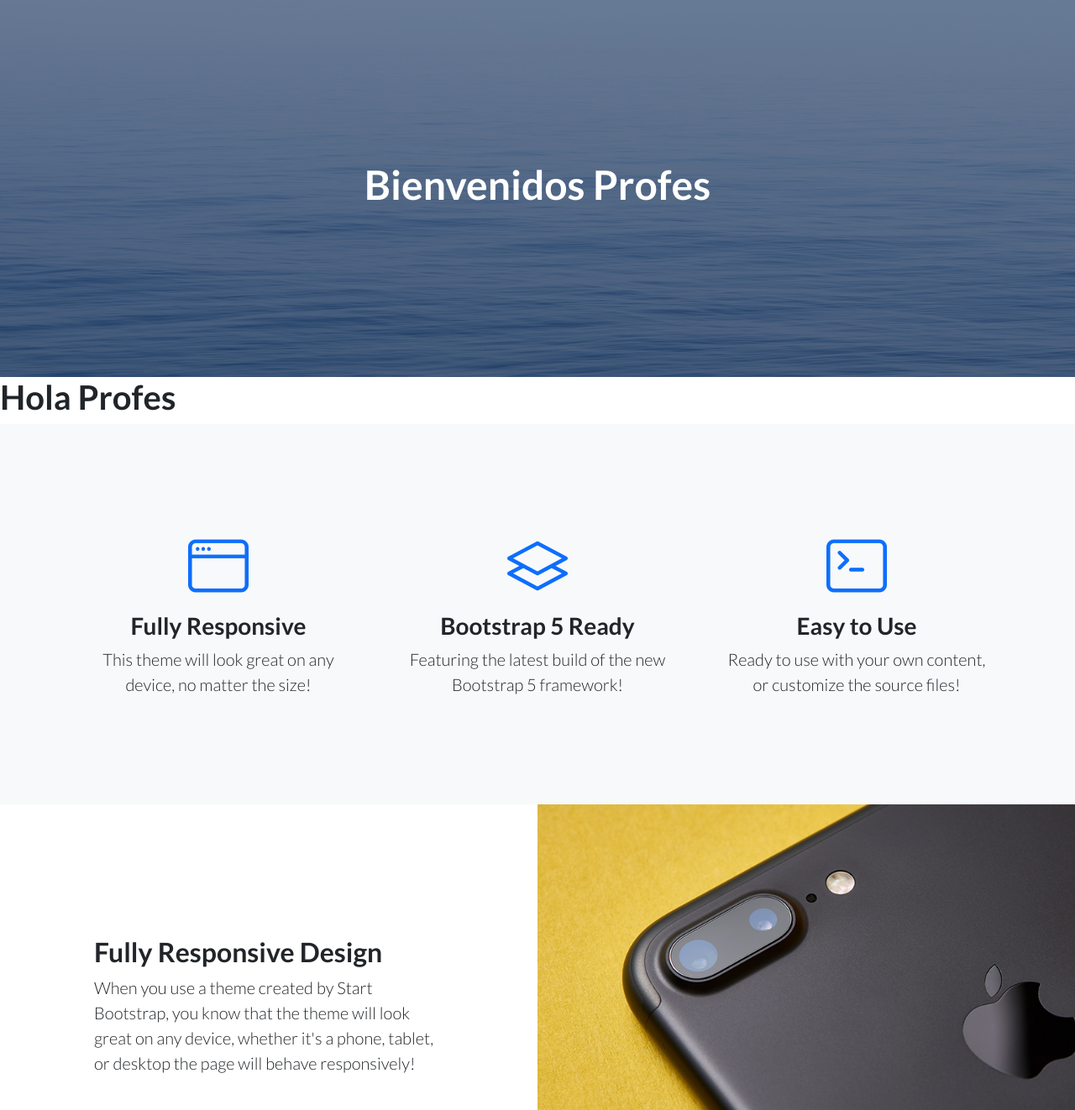
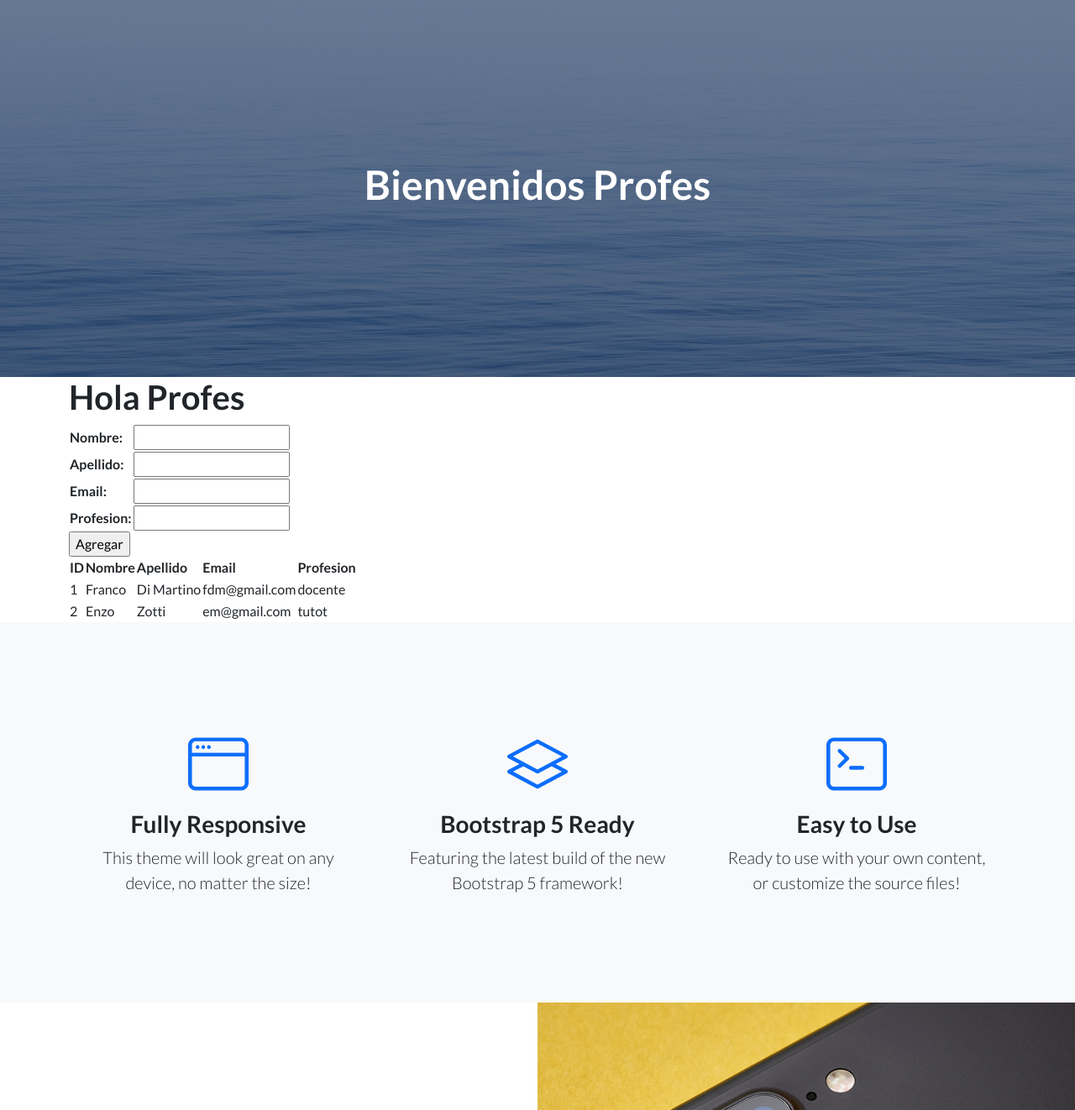
Before and after one commit to lautilovato/Pre-Proyecto, a Django app: page /AppCoder/profesores/ in a window 1280 px wide. Shown: the part 67-1389 px from the top of the page at 84% size. Run offline with Django 4.2, Linux system fonts and the light colour scheme; data comes from the database, SQL or seed files in the repository; both versions use the stored data as it was after the commit; some libraries are stand-ins or nearby versions.

Commit message:
PlaygroundIntermedio3

```diff
--- /dev/null
+++ b/AppCoder/forms.py
@@ -0,0 +1,7 @@
+from django import forms
+
+class ProfesorForm(forms.Form):
+    nombre= forms.CharField(max_length= 50)
+    apellido= forms.CharField(max_length= 50)
+    email= forms.EmailField()
+    profesion= forms.CharField(max_length= 50)
--- a/AppCoder/models.py
+++ b/AppCoder/models.py
@@ -18,6 +18,8 @@ class Profesor(models.Model):
     apellido= models.CharField(max_length= 50)
     email= models.EmailField()
     profesion= models.CharField(max_length= 50)
+    def __str__(self):
+        return f"{self.nombre} - {self.apellido} - {self.email} - {self.profesion}"
 
 class Entregable(models.Model):
     nombre= models.CharField(max_length= 50)
--- a/AppCoder/templates/AppCoder/estudiantes.html
+++ b/AppCoder/templates/AppCoder/estudiantes.html
@@ -5,3 +5,7 @@
 {% block titulo %}
     <h1> Bienvenidos Estudiantes </h1>
 {% endblock %}
+
+{% block contenido_que_cambia %}
+    <h1>Hola Estudiantes</h1>
+{% endblock %}
--- a/AppCoder/templates/AppCoder/padre.html
+++ b/AppCoder/templates/AppCoder/padre.html
@@ -43,8 +43,11 @@
                 </div>
             </div>
         </header>
+        <div class="container">
         {% block contenido_que_cambia %}
         {% endblock %}
+        </div>
+
         <section class="features-icons bg-light text-center">
             <div class="container">
                 <div class="row">
--- a/AppCoder/templates/AppCoder/profesores.html
+++ b/AppCoder/templates/AppCoder/profesores.html
@@ -7,5 +7,49 @@
 {% endblock %}
 
 {% block contenido_que_cambia %}
+
     <h1>Hola Profes</h1>
+
+    <form action="" method="post">
+        {% csrf_token %}
+        <table>
+        {{ form.as_table }} <!-- Tipos de form: form.as_ / form.as_ul / form -->
+        </table>
+        <input type="submit" value="Agregar">
+    </form>
+
+    <table>
+        <thead>
+            <tr>
+                <th> ID </th>
+                <th> Nombre </th>
+                <th> Apellido </th>
+                <th> Email </th>
+                <th> Profesion </th>
+            </tr>
+        </thead>
+        <tbody>
+
+            {% for profesor in profesores %}
+            <tr>
+                <td>
+                    {{ profesor.id }}
+                </td>
+                <td>
+                    {{ profesor.nombre }}
+                </td>
+                <td>
+                    {{ profesor.apellido }}
+                </td>
+                <td>
+                    {{ profesor.email }}
+                </td>
+                <td>
+                    {{ profesor.profesion }}
+                </td>
+            </tr>
+            {% endfor %}
+        </tbody>
+    </table>
+
 {% endblock %}
--- a/AppCoder/urls.py
+++ b/AppCoder/urls.py
@@ -4,6 +4,7 @@ from .views import *
 urlpatterns = [
     path('', inicioApp, name="inicioApp"),
     path('crear_curso/', crear_curso),
+    path('crear_profesor/', crear_profesor),
     path('cursos/', cursos, name="cursos"),
     path('profesores/', profesores, name="profesores"),
     path('estudiantes/', estudiantes, name="estudiantes"),
--- a/AppCoder/views.py
+++ b/AppCoder/views.py
@@ -1,22 +1,52 @@
 from django.shortcuts import render
 from django.http import HttpResponse
-from .models import Curso
+from .models import Curso, Profesor
+from .forms import ProfesorForm
 
 def crear_curso(request):
 
-    nombre_curso= "Redes"
-    comision_curso= 100100
+    nombre_curso= "Marketing"
+    comision_curso= 918052
 
     curso= Curso(nombre= nombre_curso, comision= comision_curso)
     curso.save()
     respuesta= f"Curso creado: {nombre_curso} - {comision_curso}"
     return HttpResponse(respuesta)
 
+def crear_profesor(request):
+
+    nombre_profesor= "Franco"
+    apellido_profesor= "Di Martino"
+    email_profesor = "fdm@gmail.com"
+    profesion_profesor = "docente"
+
+    profesor= Profesor(nombre= nombre_profesor, apellido= apellido_profesor, email = email_profesor, profesion = profesion_profesor )
+    profesor.save()
+    respuesta= f"profesor creado: {nombre_profesor} - {apellido_profesor}"
+    return HttpResponse(respuesta)
+
 def cursos(request):
     return render(request, "AppCoder/cursos.html")
 
 def profesores(request):
-    return render(request, "AppCoder/profesores.html")
+
+    if request.method == "POST":
+        form = ProfesorForm(request.POST)
+        if form.is_valid():
+            profesor = Profesor()
+            profesor.nombre = form.cleaned_data["nombre"]
+            profesor.apellido = form.cleaned_data["apellido"]
+            profesor.email = form.cleaned_data["email"]
+            profesor.profesion = form.cleaned_data["profesion"]
+            profesor.save()
+            form = ProfesorForm()
+    else:
+            form = ProfesorForm()
+
+
+    profesores = Profesor.objects.all()
+    contexto = {"profesores" : profesores, "form" : form}
+    return render(request, "AppCoder/profesores.html", contexto)
 
 def estudiantes(request):
     return render(request, "AppCoder/estudiantes.html")
```
Also changed, not shown: db.sqlite3.
